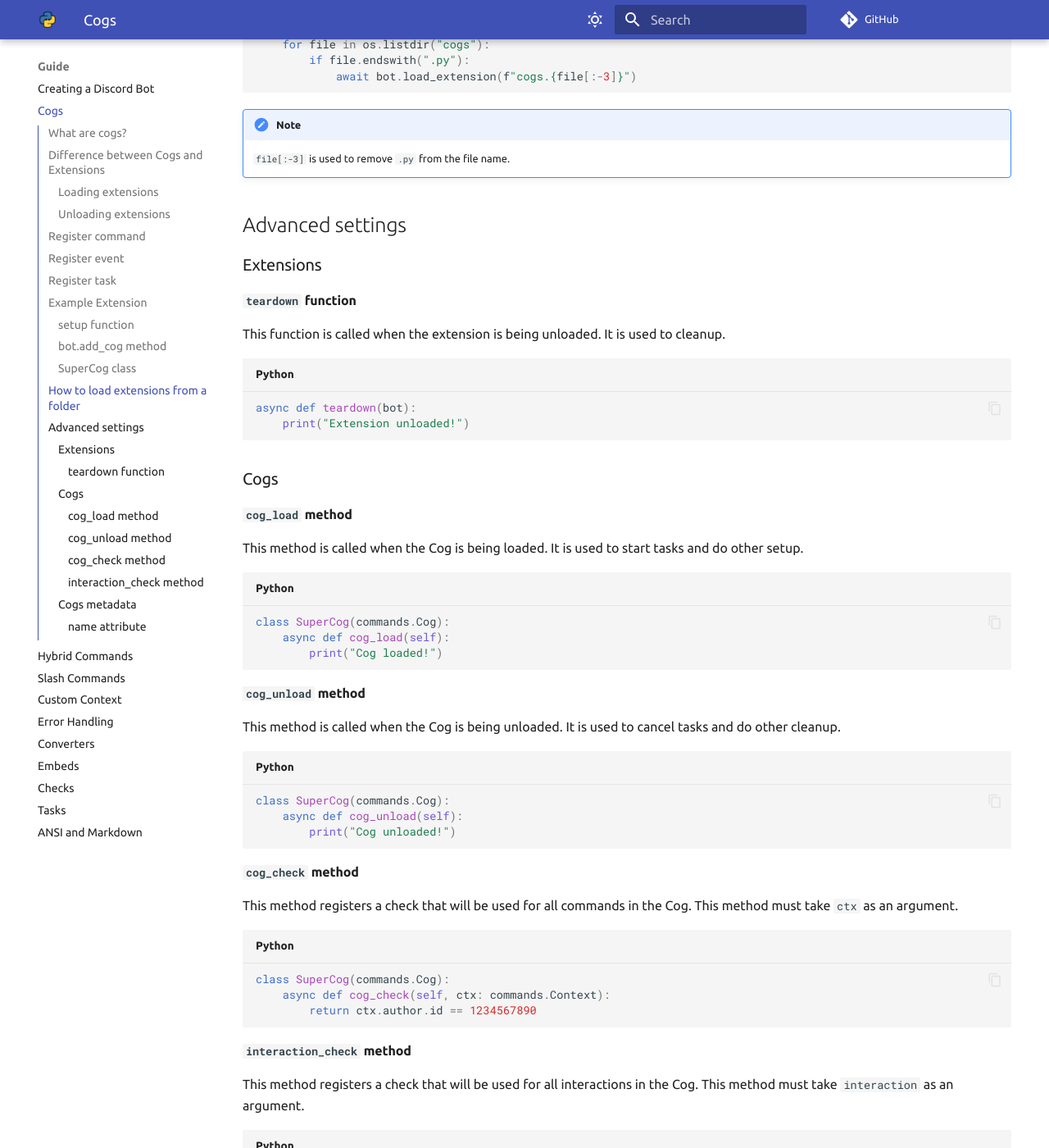
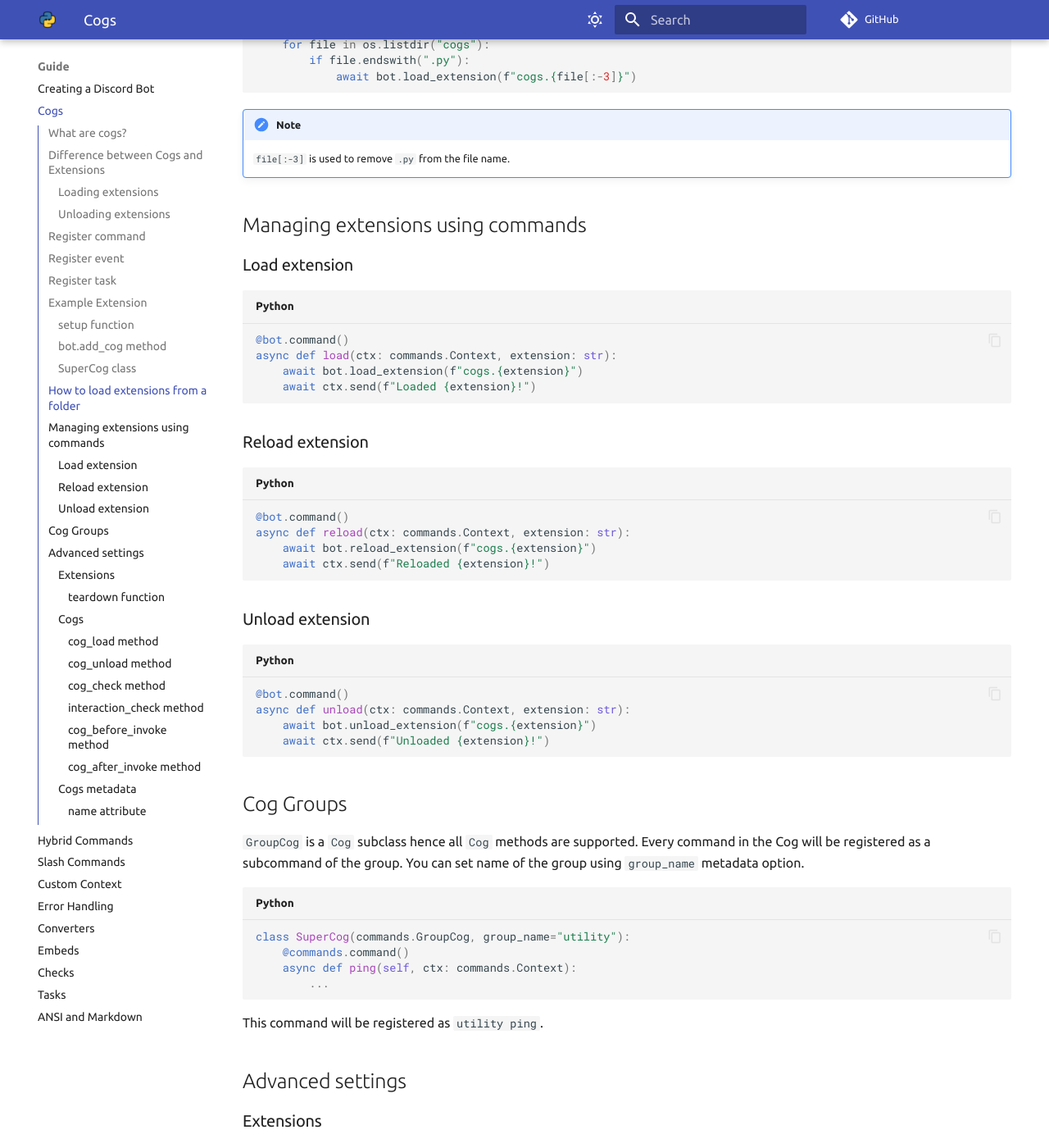
Before and after one commit to FallenDeity/discord.py-masterclass, an MkDocs documentation site: the page built from docs/cogs.md, in a window 1280 px wide and 1400 px high, scrolled down 3005 px. Shown: the whole window at 82% size. Built offline with MkDocs 1.6.1 and Material for MkDocs 9.7.7, drawn with Linux system fonts in a browser that asks for light colours; comment, search, counter and statistics services are not loaded; some of the changed text lies outside the part shown.

Commit message:
feat: update cogs guide

````diff
--- a/docs/cogs.md
+++ b/docs/cogs.md
@@ -116,6 +116,48 @@ async def setup_hook():
 !!! note "Note"
     `file[:-3]` is used to remove `.py` from the file name.
 
+## Managing extensions using commands
+
+### Load extension
+
+```python
+@bot.command()
+async def load(ctx: commands.Context, extension: str):
+    await bot.load_extension(f"cogs.{extension}")
+    await ctx.send(f"Loaded {extension}!")
+```
+
+### Reload extension
+
+```python
+@bot.command()
+async def reload(ctx: commands.Context, extension: str):
+    await bot.reload_extension(f"cogs.{extension}")
+    await ctx.send(f"Reloaded {extension}!")
+```
+
+### Unload extension
+
+```python
+@bot.command()
+async def unload(ctx: commands.Context, extension: str):
+    await bot.unload_extension(f"cogs.{extension}")
+    await ctx.send(f"Unloaded {extension}!")
+```
+
+## Cog Groups
+
+`GroupCog` is a `Cog` subclass hence all `Cog` methods are supported. Every command in the Cog will be registered as a subcommand of the group. You can set name of the group using `group_name` metadata option.
+
+```python
+class SuperCog(commands.GroupCog, group_name="utility"):
+    @commands.command()
+    async def ping(self, ctx: commands.Context):
+        ...
+```
+
+This command will be registered as `utility ping`.
+
 ## Advanced settings
 
 ### Extensions
@@ -171,6 +213,26 @@ class SuperCog(commands.Cog):
         return interaction.user.id == 1234567890
 ```
 
+#### `cog_before_invoke` method
+
+This method registers a before invoke hook that will be used for all commands in the Cog. This method must take `ctx` as an argument.
+
+```python
+class SuperCog(commands.Cog):
+    async def cog_before_invoke(self, ctx: commands.Context):
+        print("Before invoke!")
+```
+
+#### `cog_after_invoke` method
+
+This method registers a after invoke hook that will be used for all commands in the Cog. This method must take `ctx` as an argument.
+
+```python
+class SuperCog(commands.Cog):
+    async def cog_after_invoke(self, ctx: commands.Context):
+        print("After invoke!")
+```
+
 ### Cogs metadata
 
 #### `name` attribute
````
